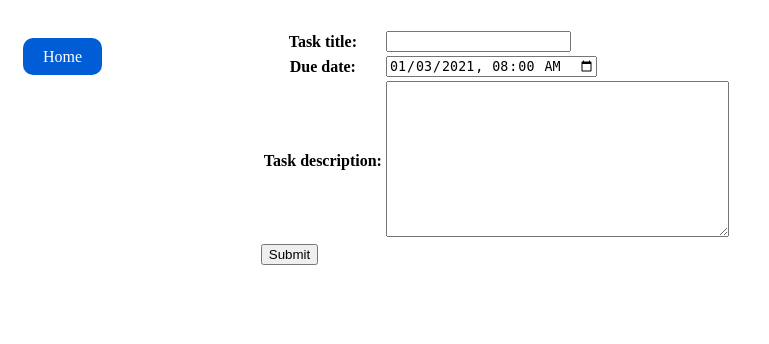
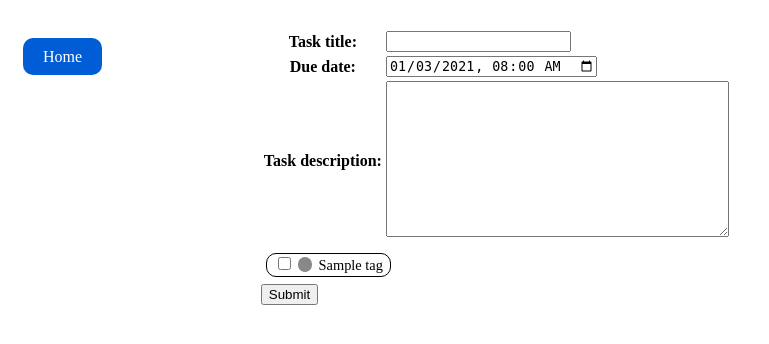
Before and after one commit to danielkurek/todoListDjango, a Django app: page /todo/add-task/ in a window 1280 px wide. Shown: the top 344 px of the page, without its empty margins (0-769 px from the left). Run offline with Django 3.2, Linux system fonts and the light colour scheme; tables that the repository leaves empty hold one stand-in row (values such as "Sample post").

Commit message:
Implementation of tags

```diff
--- a/todoList/admin.py
+++ b/todoList/admin.py
@@ -1,6 +1,7 @@
 from django.contrib import admin
 
-from .models import ToDoTask
+from .models import ToDoTask, Tag
 
 # Register your models here.
 admin.site.register(ToDoTask)
+admin.site.register(Tag)
--- a/todoList/forms.py
+++ b/todoList/forms.py
@@ -1,10 +1,16 @@
+from django.db.models import fields
 from django.forms import ModelForm,DateInput
-from django.forms.widgets import DateTimeInput
+from django.forms import widgets
+from django.forms.widgets import DateTimeInput, TextInput
 
 from .models import ToDoTask
+from .models import Tag
 
 class DateTimeInput(DateTimeInput):
     input_type = "datetime-local"
+
+class ColorInput(TextInput):
+    input_type = "color"
 
 class TaskForm(ModelForm):
     class Meta:
@@ -13,3 +19,10 @@ class TaskForm(ModelForm):
         widgets = {
             "due_date": DateTimeInput
         }
+class CreateTagForm(ModelForm):
+    class Meta:
+        model = Tag
+        fields = ("tag_name", "tag_color")
+        widgets = {
+            "tag_color": ColorInput
+        }
--- a/todoList/models.py
+++ b/todoList/models.py
@@ -1,20 +1,20 @@
 from django.db import models
 
 # Create your models here.
+
+class Tag(models.Model):
+    tag_name = models.CharField(max_length=50)
+    tag_color = models.CharField(max_length=7) # color #RRGGBB
+
+    def __str__(self):
+        return f"{self.tag_name} - {self.tag_color}"
 class ToDoTask(models.Model):
     task_title = models.CharField(max_length=255)
     create_date = models.DateTimeField('date created', auto_now_add=True)
     due_date = models.DateTimeField(null=True, blank=True)
     task_description = models.TextField(blank=True)
     completed = models.BooleanField(default=False, blank=True)
+    tags = models.ManyToManyField(Tag)
 
     def __str__(self):
         return self.task_title
-
-class Tag(models.Model):
-    tag_name = models.CharField(max_length=50)
-    tag_color = models.CharField(max_length=9) # color as #AARRGGBB
-
-class TaskTags(models.Model):
-    task = models.ForeignKey(ToDoTask, on_delete=models.DO_NOTHING)
-    tag = models.ForeignKey(Tag, on_delete=models.DO_NOTHING)
--- a/todoList/static/todoList/css/style.css
+++ b/todoList/static/todoList/css/style.css
@@ -1,3 +1,7 @@
+.bold{
+    font-weight: bold;
+}
+
 /*
  * Navigation
  */
@@ -146,6 +150,7 @@ ul.task-list li a{
 .task .due-date{
     display: block;
     font-size: 0.8em;
+    margin-top: 5px;
 }
 
 /*
@@ -196,3 +201,26 @@ ul.task-list li a{
 .task-detail h3{
     font-weight: normal;
 }
+
+/*
+ * Tags
+ */
+.tag-color{
+    display: inline-block;
+    width: 1em;
+    height: 1em;
+    border-radius: 100%;
+    margin-right: 3px;
+}
+.tag{
+    padding: 0.2em 0.5em;
+    border-radius: 10px;
+    border: 1px solid black;
+
+    margin: 0 5px;
+    font-size: 0.9em;
+}
+
+.tags{
+    margin: 10px 0;
+}
--- /dev/null
+++ b/todoList/templates/todoList/addTask.html
@@ -0,0 +1,14 @@
+{% extends 'todoList/addTask/inputForm.html' %}
+{% block additionalFormInputs %}
+    <div class="tags">
+        {% for tag in tags %}
+            <span class="tag">
+                <input type="checkbox" id="tag-{{tag.id}}" name="tag" value="{{tag.id}}">
+                <label for="tag-{{tag.id}}">
+                    <span class="tag-color" style="background-color:{{tag.tag_color}}">&nbsp;</span>
+                    {{tag.tag_name}}
+                </label>
+            </span>
+        {% endfor %}
+    </div>
+{% endblock additionalFormInputs %}
--- a/todoList/templates/todoList/addTask/inputForm.html
+++ b/todoList/templates/todoList/addTask/inputForm.html
@@ -7,11 +7,13 @@
 {% endblock menu %}
 {% block content %}
 <div class="content">
-    <form action="/todo/add-task/" method="post">
+    <form action="{{urlAction}}" method="post">
         {% csrf_token %}
         <table>
         {{ form.as_table }}
         </table>
+        {% block additionalFormInputs%}
+        {% endblock %}
         <input type="submit" value="Submit">
     </form>
 </div>
--- /dev/null
+++ b/todoList/templates/todoList/tags.html
@@ -0,0 +1,6 @@
+{% for tag in tags %}
+    <span class="tag">
+        <span class="tag-color" style="background-color:{{tag.tag_color}}">&nbsp;</span>
+        <span class="tag-name">{{tag.tag_name}}</span>
+    </span>
+{% endfor %}
--- a/todoList/templates/todoList/taskDetail.html
+++ b/todoList/templates/todoList/taskDetail.html
@@ -12,8 +12,8 @@
 
 {% block content %}
 
-{% spaceless %}
 <div class="task-detail">
+    {% spaceless %}
     <h2>
         <a class="complete"
             href="{% url 'task-complete' task.id %}{% if task.completed %}?complete=false{% endif %}">
@@ -22,6 +22,9 @@
         <span id="task-title">{{task.task_title}}</span>
     </h2>
     {% endspaceless %}
+    <div class="tags">
+        {% include 'todoList/tags.html' with tags=task.tags.all %}
+    </div>
     <h3>
         <span id="task-dueDate">Due: {{task.due_date|date:"G:i j.n.Y"}}({{task.due_date|naturaltime}})</span>
     </h3>
--- a/todoList/templates/todoList/taskList.html
+++ b/todoList/templates/todoList/taskList.html
@@ -13,6 +13,7 @@
     </form>
     <a href="?{{showCompletedParam|cut:"&"}}">Clear filter</a>
 </div>
+
 <ul class="task-list content">
     {% for task in page %}
     <li class="task {%if task.completed %}completed{%endif%}">
@@ -25,6 +26,8 @@
         {% spaceless %}
         <a class="task-link" href="{% url 'detail' task.id %}">
             <span class="task-title {%if task.completed %}completed{%endif%}">{{ task.task_title }}</span>
+            {% include 'todoList/tags.html' with tags=task.tags.all|slice:":5" %}
+            {% if task.tags.all.count > 5 %}<span class="more bold">...</span>{%endif%}
             <span class="due-date">{{ task.due_date | date:"d.m.Y H:i"}}</span>
         </a>
         {% endspaceless %}
--- a/todoList/urls.py
+++ b/todoList/urls.py
@@ -5,6 +5,7 @@ from . import views
 urlpatterns = [
     path('', views.index, name='index'),
     path('add-task/', views.input, name='add-task'),
+    path('add-tag/', views.addTag, name='add-tag'),
     path('added/', views.added, name='added'),
     path('task/<int:task_id>/', views.detail, name='detail'),
     path('task/<int:task_id>/complete', views.complete, name='task-complete'),
--- a/todoList/views.py
+++ b/todoList/views.py
@@ -1,10 +1,10 @@
-from django.shortcuts import redirect, render
+from django.shortcuts import redirect, render, resolve_url
 from django.http import HttpResponse
 from django.core.paginator import Paginator
 from datetime import datetime, timedelta
 
-from .models import ToDoTask
-from .forms import TaskForm
+from .models import ToDoTask, Tag
+from .forms import TaskForm, CreateTagForm
 
 # Create your views here.
 def index(request):
@@ -60,7 +60,11 @@ def input(request):
     if request.method == "POST":
         form = TaskForm(request.POST)
         if form.is_valid():
-            form.save()
+            task = form.save()
+            tags = request.POST.getlist("tag", [])
+            for tagID in tags:
+                tag = Tag.objects.get(pk=tagID)
+                task.tags.add(tag)
             return redirect("add-task")
     else:
         initalDate = datetime.now() + timedelta(days=1)
@@ -68,4 +72,20 @@ def input(request):
             initial={
                 "due_date": initalDate.strftime("%Y-%m-%dT%H:00")
             })
-    return render(request, 'todoList/addTask/inputForm.html', {'form':form})
+    tags = Tag.objects.order_by("tag_name")
+    return render(request, 'todoList/addTask.html',
+        {'form':form, 'urlAction': resolve_url('add-task'), 'tags':tags})
+
+def addTag(request):
+    if request.method == "POST":
+        form = CreateTagForm(request.POST)
+        if form.is_valid():
+            form.save()
+            return redirect("add-tag")
+    else:
+        form = CreateTagForm(
+            initial={
+                "tag_color": "#FF0000"
+            })
+    return render(request, 'todoList/addTask/inputForm.html',
+        {'form':form, 'urlAction': resolve_url('add-tag')})
```
Also changed, not shown: todoList/migrations/0004_auto_20210102_1521.py (added), todoList/migrations/0005_auto_20210102_1529.py (added).
